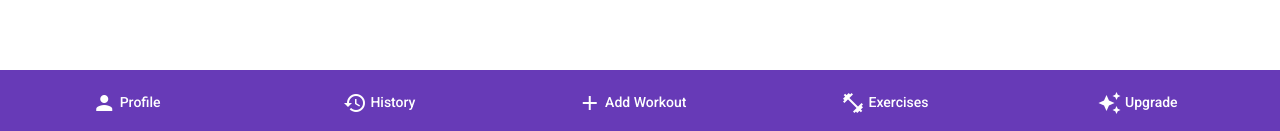
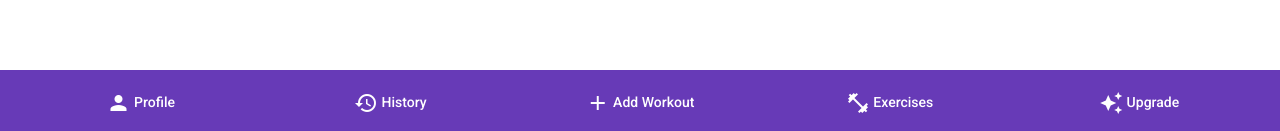
Before and after one commit to oliwier93/GymTrack, an Angular app in the folder gym-track-app/: page / in a window 1280 px wide. Shown: the part 666-797 px from the top of the page. Built offline with nearby package versions, Linux system fonts and the light colour scheme.

Commit message:
Fixed navbar

```diff
--- a/gym-track-app/src/app/core/components/navbar/navbar.component.scss
+++ b/gym-track-app/src/app/core/components/navbar/navbar.component.scss
@@ -1,7 +1,6 @@
 mat-toolbar {
   position:absolute;
   bottom:0;
-  padding-left: 0;
 }
 
 button {
```
